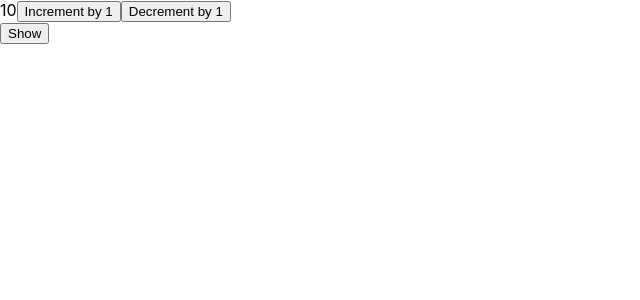
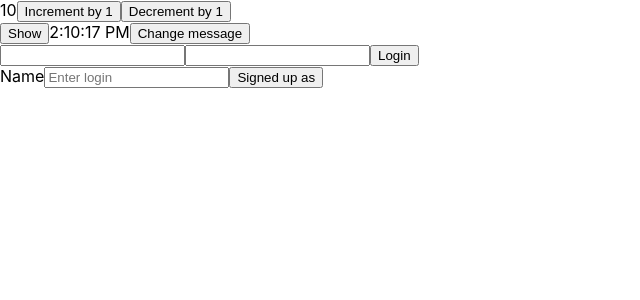
Before and after one commit to Allovallo/react-pract-2, a React (Create React App) app: page / in a window 1280 px wide. Shown: the top 300 px of the page, without its empty margins (0-640 px from the left). Built offline with nearby package versions, Linux system fonts and the light colour scheme.

Commit message:
form updated

```diff
--- a/src/App.js
+++ b/src/App.js
@@ -1,12 +1,18 @@
 import './App.css';
 import { Counter } from 'components/button';
 import { Toggle } from 'components/toggle';
+import { EvtButton } from 'components/evtButton';
+import { LoginForm } from 'components/form';
+import { SignUpForm } from 'components/signUpForm';
 
 function App() {
   return (
     <div>
       <Counter initialValue={10} />
       <Toggle></Toggle>
+      <EvtButton></EvtButton>
+      <LoginForm></LoginForm>
+      <SignUpForm></SignUpForm>
     </div>
   );
 }
--- /dev/null
+++ b/src/components/evtButton.jsx
@@ -0,0 +1,30 @@
+import React, { Component } from "react";
+
+const Button = ({ changeMessage, label }) => (
+    <button
+        type='button' onClick={changeMessage}>
+        {label}
+    </button>
+)
+
+export class EvtButton extends Component {
+    state = {
+        message: new Date().toLocaleTimeString(),
+    }
+
+    updateMessage = evt => {
+        console.log(evt);
+        this.setState({
+            message: new Date().toLocaleTimeString(),
+        });
+    };
+
+    render() {
+        return (
+            <>
+                <span>{ this.state.message }</span>
+                <Button label='Change message' changeMessage={this.updateMessage}></Button>
+            </>
+        )
+    }
+}
--- /dev/null
+++ b/src/components/form.jsx
@@ -0,0 +1,23 @@
+import React, { Component } from "react";
+
+export class LoginForm extends Component {
+    handleSubmit = evt => {
+        evt.preventDefault();
+        const form = evt.currentTarget;
+        const login = form.elements.login.value;
+        const password = form.elements.password.value;
+        console.log(login, password);
+        this.props.onSubmit({ login, password });
+        form.reset();
+    }
+
+    render() {
+        return (
+            <form onSubmit={this.handleSubmit}>
+                <input type="text" name="login" />
+                <input type="password" name="password" />
+                <button type="submit">Login</button>
+            </form>
+        )
+    }
+}
--- /dev/null
+++ b/src/components/signUpForm.jsx
@@ -0,0 +1,38 @@
+import { React, Component } from "react";
+
+export class SignUpForm extends Component {
+    state = {
+        login: '',
+    };
+
+    handleChange = e => {
+        this.setState({login: e.target.value})
+    }
+
+    handleSubmit = evt => {
+        evt.preventDefault();
+        console.log(`Signed up as: ${this.state.login}`);
+
+        this.props.onSubmit({...this.state})
+    }
+
+    render() {
+        const { login } = this.state;
+
+        return (
+            <form onSubmit={this.handleSubmit}>
+                <label>
+                    Name
+                    <input
+                        type="text"
+                        placeholder="Enter login"
+                        value={login}
+                        onChange={this.handleChange}
+                    />
+                </label>
+
+                <button type="submit">Signed up as { login }</button>
+            </form>
+        )
+    }
+}
```
